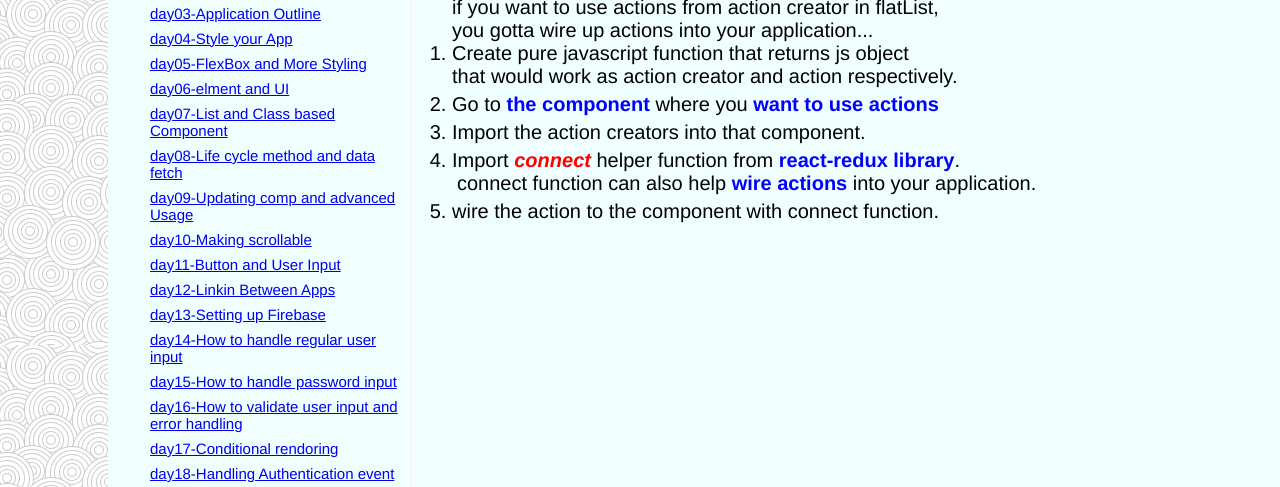
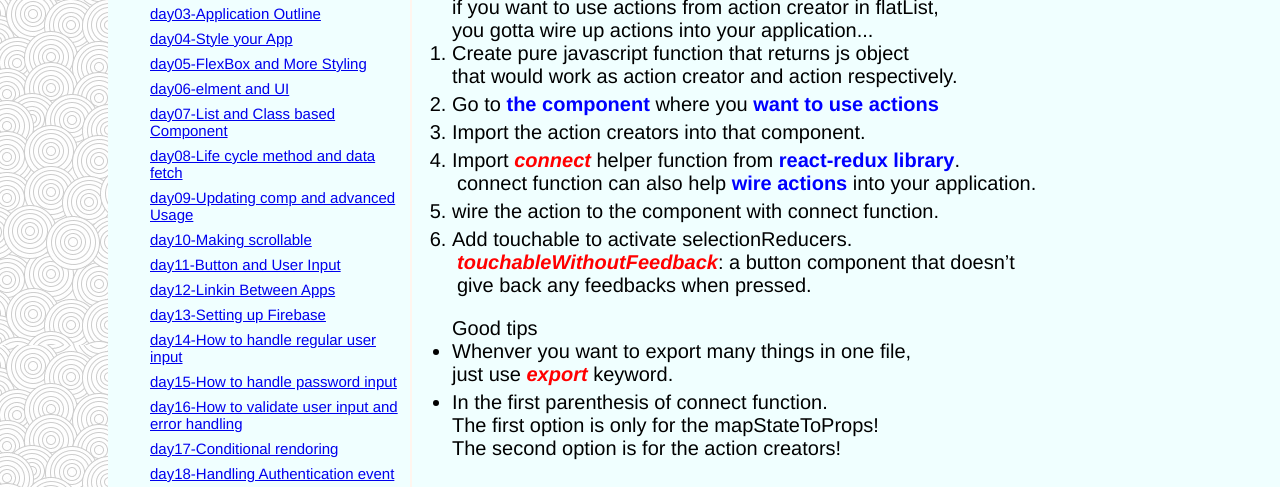
Before and after one commit to Pavelbure34/react_nativeLearningNotes, a plain HTML site: page index.html in a window 1280 px wide. Shown: the part 307-794 px from the top of the page. Drawn offline with Linux system fonts and the light colour scheme.

Commit message:
redux lesson resumed

```diff
--- a/index.html
+++ b/index.html
@@ -75,8 +75,25 @@
                             wire the action to the component with connect function.
                             <div id="img3"></div>
                         </li>
+                        <li>Add touchable to activate selectionReducers.
+                            <div id="img4"></div>
+                            <div class="indented">
+                                <emphR>touchableWithoutFeedback</emphR>:
+                                a button component that doesn&rsquo;t<br>
+                                give back any feedbacks when pressed.
+                            </div>
+                        </li>
                     </ol>
-
+                    <ul>
+                        <caption>Good tips</caption>
+                        <li>Whenver you want to export many things in one file,<br>
+                            just use <emphR>export</emphR> keyword.
+                        </li>
+                        <li>In the first parenthesis of connect function.<br>
+                            The first option is only for the mapStateToProps!<br>
+                            The second option is for the action creators!
+                        </li>
+                    </ul>
                 </article>
             </div>
             <div class="clearBoth"></div>
```
Also changed, not shown: js/index.js (line endings or trailing spaces).
